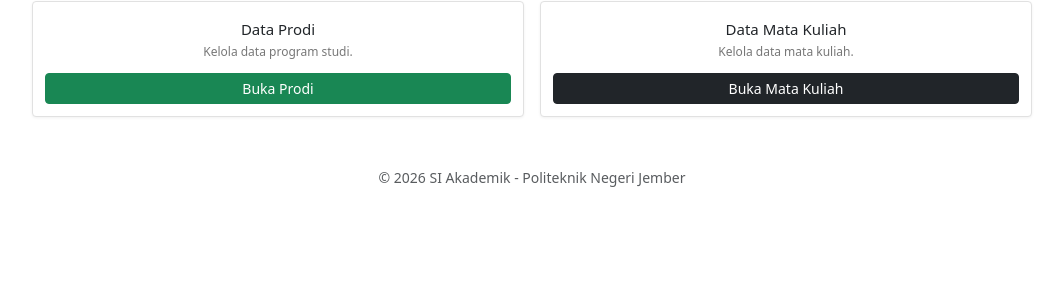
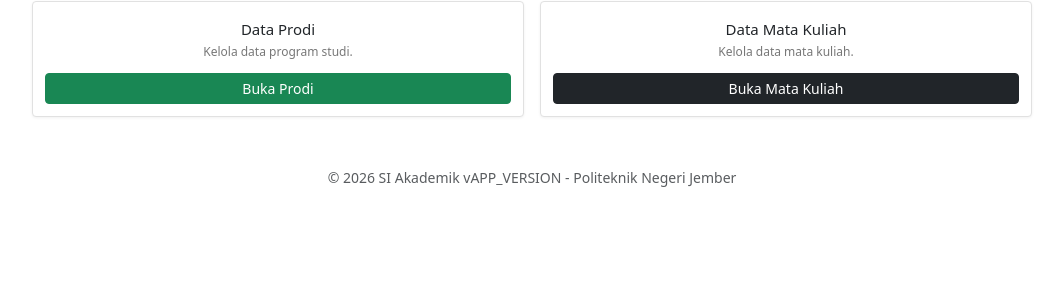
Before and after one commit to bukanrajata-ops/setoran_BKPM, a PHP site: page / in a window 1280 px wide. Shown: the part 462-762 px from the top of the page, without its empty margins (108-1171 px from the left). Run offline with PHP 8.4, Linux system fonts and the light colour scheme; the visitor is signed in with stand-in values (Sample User, id 1); some libraries are stand-ins or nearby versions.

Commit message:
Menampilkan versi aplikasi pada footer

```diff
--- a/app/Views/partials/footer.php
+++ b/app/Views/partials/footer.php
@@ -1,7 +1,7 @@
 <!-- app/Views/partials/footer.php -->
 </div>
 <footer class="text-center text-muted mt-5 mb-3">
-    <small>&copy; <?= date('Y') ?> SI Akademik - Politeknik Negeri Jember</small>
+    <small>&copy; <?= date('Y') ?> SI Akademik v<?= APP_VERSION ?> - Politeknik Negeri Jember</small>
 </footer>
 <script src="https://cdn.jsdelivr.net/npm/bootstrap@5.3.3/dist/js/bootstrap.bundle.min.js"></script>
 </body>
--- a/config/config.php
+++ b/config/config.php
@@ -14,4 +14,6 @@ if (file_exists($file)) {
 }
 );
 // Pastikan diawali dengan garis miring '/'
+// Versi aplikasi (ditampilkan pada footer)
+define('APP_VERSION', '1.1.0');
 define('BASE_URL', '/setoran_BKPM-1/si-akademik_acara11/public');
```
